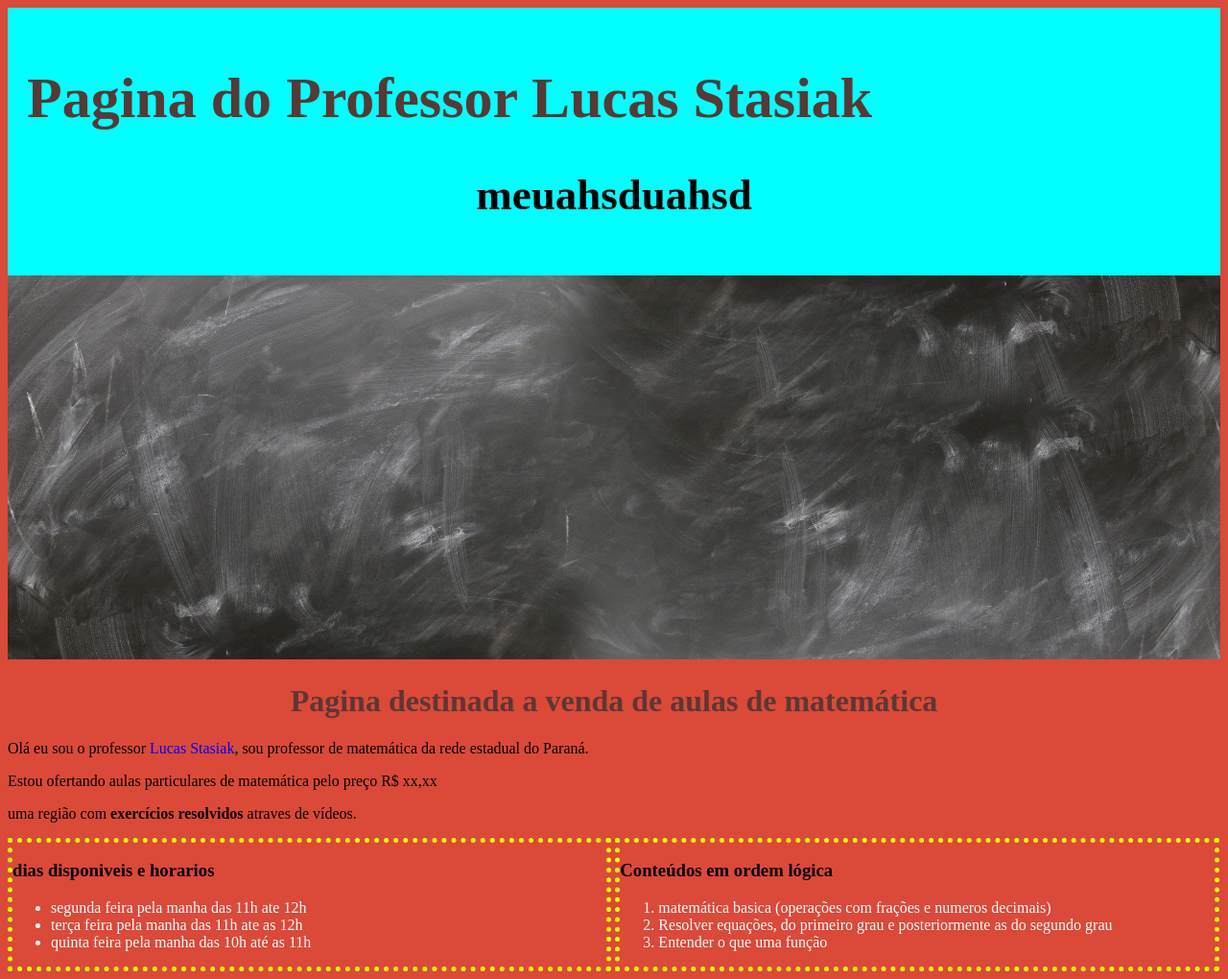
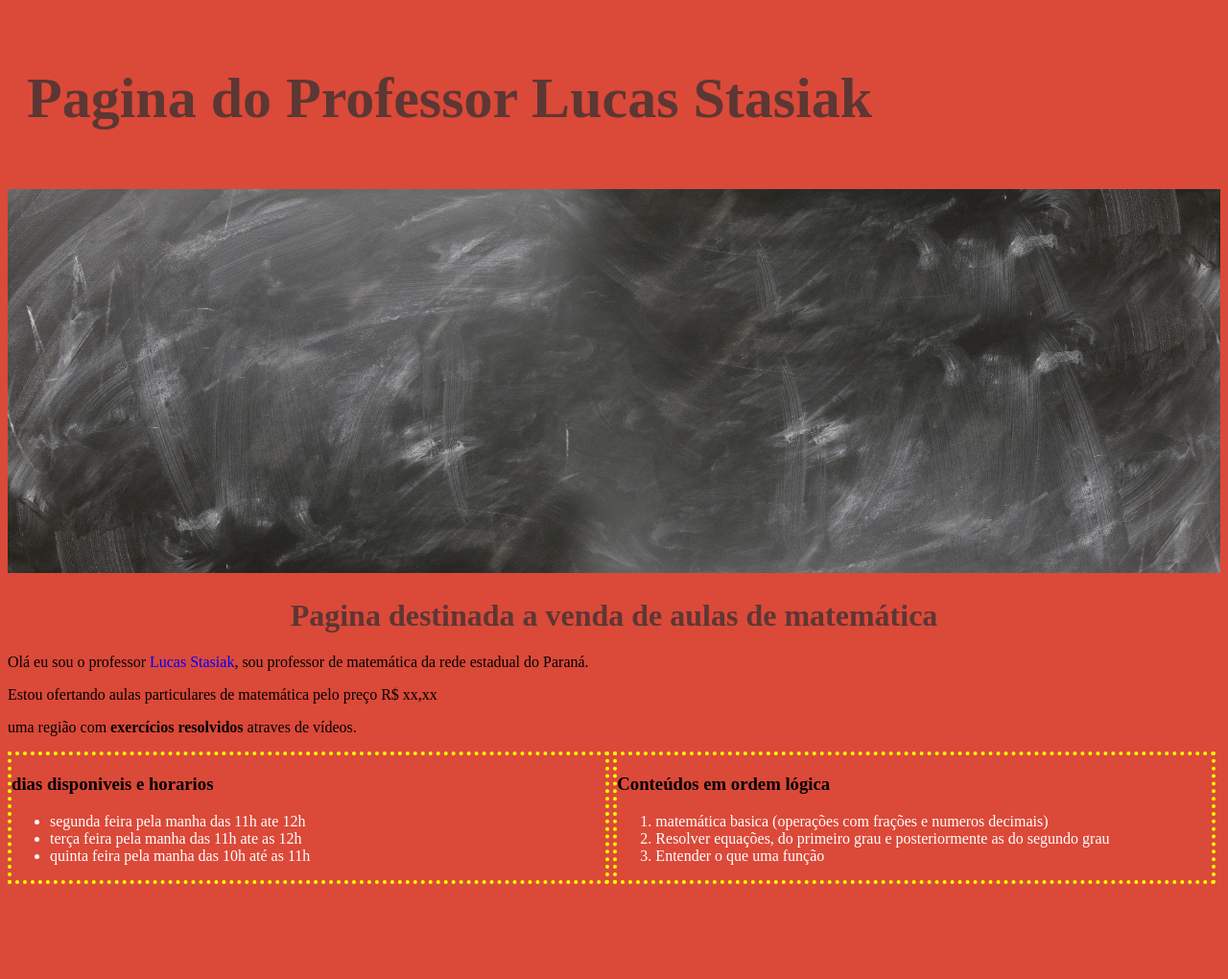
Before and after one commit to StasiakLucas/GE-ProgEM-TurmaX, a plain HTML site: page index.html in a window 1280 px wide. Shown: the whole page at 96% size. After the commit the page ends 929 px from the top, so only its background shows below. Drawn offline with Linux system fonts and the light colour scheme.

Commit message:
atualizando a propriedade display

```diff
--- a/index.html
+++ b/index.html
@@ -16,12 +16,11 @@
   <header class="cabecalho">
 
     <h1>Pagina do Professor Lucas Stasiak</h1>
-    <h2>meuahsduahsd</h2>
 
   </header>
-  <center>
+
     <img id="quadro-negro" src="quadro-negro.jpg">
-  </center>
+
 
   <h1>Pagina destinada a venda de aulas de matemática</h1>
 
--- a/style.css
+++ b/style.css
@@ -3,7 +3,6 @@ body {
 }
 
 .cabecalho {
-    background-color: aqua;
     font-size: 30px;
     padding:20px;
     text-align: left;
@@ -39,18 +38,20 @@ span {
     color: blue;
 }
 
-.horarios {
-    width: 49%;
-    display:inline-block;
-    border: 5px dotted yellow;
-}
-
-.conteudos {
-    width: 49%;
-    display:inline-block;
-    border: 5px dotted yellow;
-}
 
 .itens {
     color: white;
 }
+
+.horarios {
+  display: inline-block;
+  width: 49%;
+  border: 4px dotted yellow;
+}
+
+.conteudos {
+  display: inline-block;
+  width: 49%;
+  border: 4px dotted yellow;
+  vertical-align: top;
+}
```
